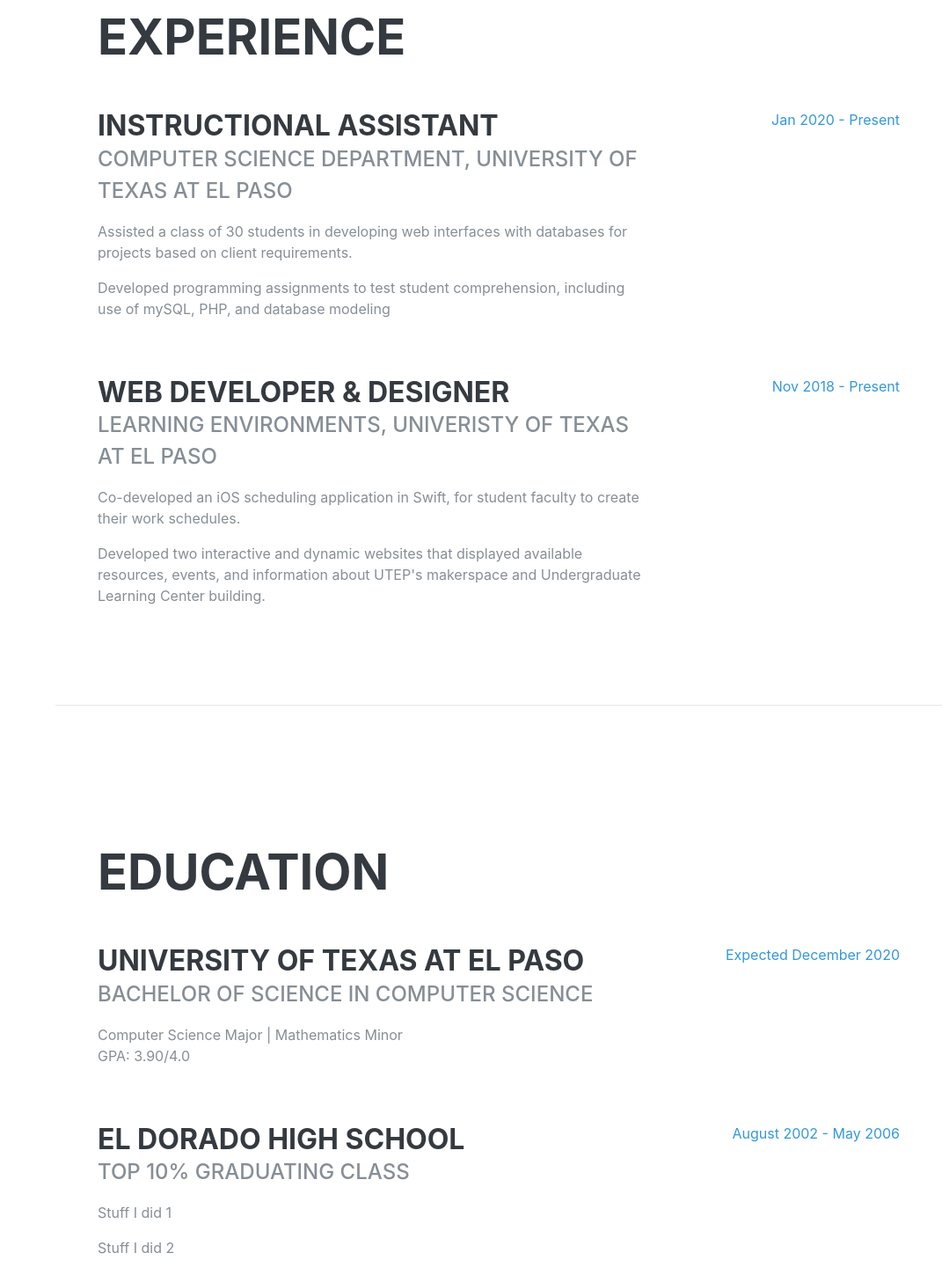
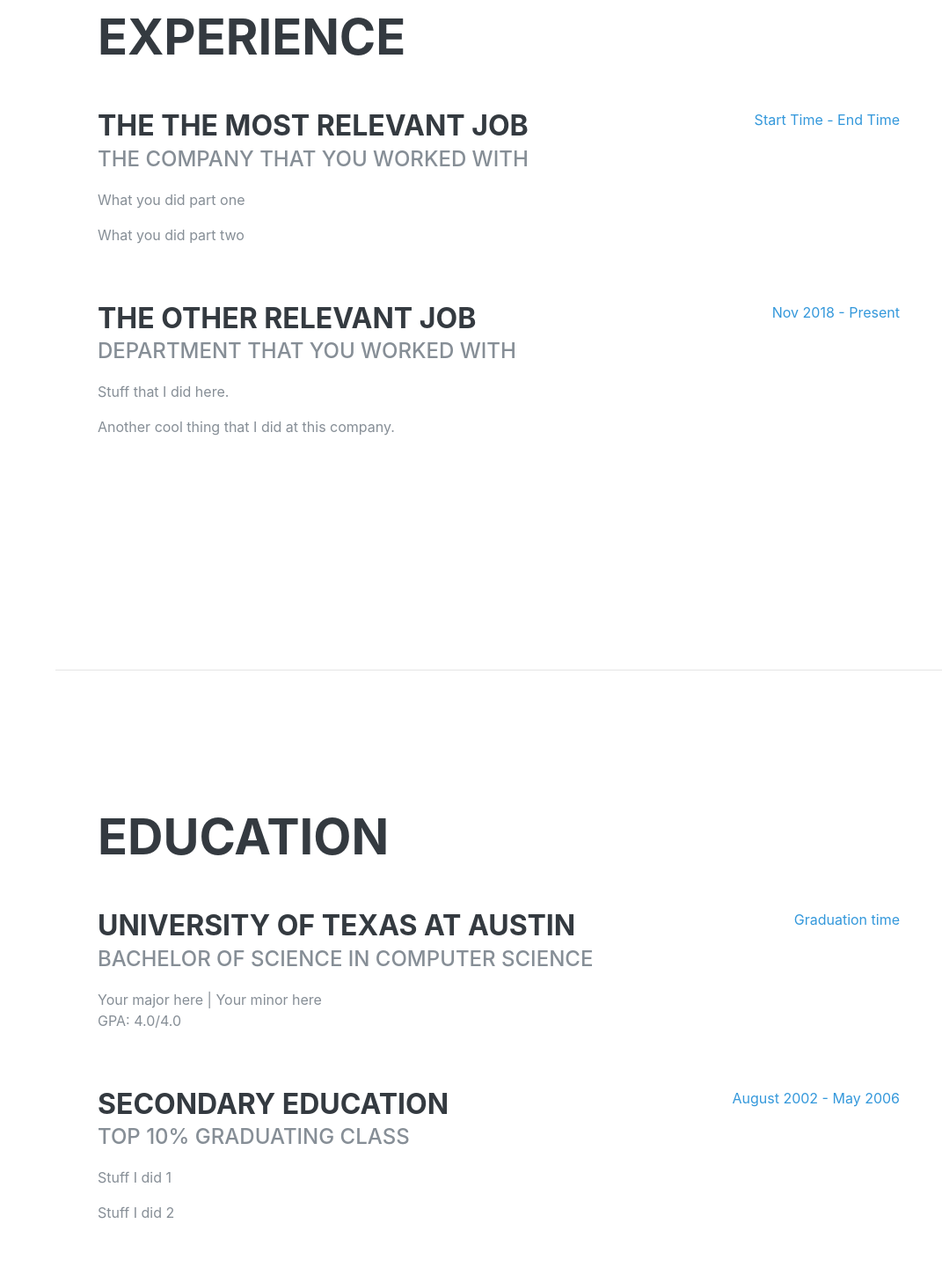
Before and after one commit to KevinApodaca/GAIA-Portfolio-Workshop, a plain HTML site: page index.html in a window 1280 px wide. Shown: the part 840-2289 px from the top of the page at 88% size, without its empty margins (209-1280 px from the left). Drawn offline with Linux system fonts and the light colour scheme; a script that the page names is missing; a web font is replaced by a local one.

Commit message:
made more general for users

```diff
--- a/index.html
+++ b/index.html
@@ -64,10 +64,10 @@
         <h1 class="mb-0">Kevin
           <span class="text-primary">Apodaca</span>
         </h1>
-        <div class="subheading mb-5">(915) 701-6665 ·
-          <a href="mailto:kevin.apodaca7@gmail.com">kevin.apodaca7@gmail.com</a>
+        <div class="subheading mb-5">Your phone number here·
+          <a href="mailto:email@email">Your email here</a>
         </div>
-        <p class="lead mb-5">Hello! I’m Kevin Apodaca. I am a computer science student at the University of Texas at El Paso with a focus on Software Development. I am interested in Machine Learning, Mathematics, and Data Analytics.</p>
+        <p class="lead mb-5">Hello! This is the description of the website that you are going to be changing.</p>
         <div class="social-icons">
           <a href="#">
             <i class="fab fa-linkedin-in"></i>
@@ -94,22 +94,22 @@
 
         <div class="resume-item d-flex flex-column flex-md-row justify-content-between mb-5">
           <div class="resume-content">
-            <h3 class="mb-0">Instructional Assistant</h3>
-            <div class="subheading mb-3">Computer Science Department, University of Texas at El Paso</div>
-            <p>Assisted a class of 30 students in developing web interfaces with databases for projects based on client requirements.</p>
-            <p>Developed programming assignments to test student comprehension, including use of mySQL, PHP, and database modeling</p>
+            <h3 class="mb-0">The the most relevant job</h3>
+            <div class="subheading mb-3">The company that you worked with</div>
+            <p>What you did part one</p>
+            <p>What you did part two</p>
           </div>
           <div class="resume-date text-md-right">
-            <span class="text-primary">Jan 2020 - Present</span>
+            <span class="text-primary">Start Time - End Time</span>
           </div>
         </div>
 
         <div class="resume-item d-flex flex-column flex-md-row justify-content-between mb-5">
           <div class="resume-content">
-            <h3 class="mb-0">Web Developer & Designer</h3>
-            <div class="subheading mb-3">Learning Environments, Univeristy of Texas at El Paso</div>
-            <p>Co-developed an iOS scheduling application in Swift, for student faculty to create their work schedules.</p>
-            <p>Developed two interactive and dynamic websites that displayed available resources, events, and information about UTEP's makerspace and Undergraduate Learning Center building.</p>
+            <h3 class="mb-0">The other relevant job</h3>
+            <div class="subheading mb-3">Department that you worked with</div>
+            <p>Stuff that I did here.</p>
+            <p>Another cool thing that I did at this company.</p>
           </div>
           <div class="resume-date text-md-right">
             <span class="text-primary">Nov 2018 - Present</span>
@@ -129,19 +129,19 @@
 
         <div class="resume-item d-flex flex-column flex-md-row justify-content-between mb-5">
           <div class="resume-content">
-            <h3 class="mb-0">University of Texas at El Paso</h3>
+            <h3 class="mb-0">University of Texas at Austin</h3>
             <div class="subheading mb-3">Bachelor of Science in Computer Science</div>
-            <div>Computer Science Major | Mathematics Minor</div>
-            <p>GPA: 3.90/4.0</p>
+            <div>Your major here | Your minor here</div>
+            <p>GPA: 4.0/4.0</p>
           </div>
           <div class="resume-date text-md-right">
-            <span class="text-primary">Expected December 2020</span>
+            <span class="text-primary">Graduation time</span>
           </div>
         </div>
 
         <div class="resume-item d-flex flex-column flex-md-row justify-content-between">
           <div class="resume-content">
-            <h3 class="mb-0">El Dorado High School</h3>
+            <h3 class="mb-0">Secondary education</h3>
             <div class="subheading mb-3">Top 10% Graduating Class</div>
             <p>Stuff I did 1</p>
             <p>Stuff I did 2</p>
@@ -207,13 +207,13 @@
         <ul class="fa-ul mb-0">
           <li>
             <i class="fa-li fa fa-trophy text-warning"></i>
-            Dean's List for seven consecutive semesters (2016 to present).</li>
+            Best person of the year.</li>
           <li>
             <i class="fa-li fa fa-trophy text-warning"></i>
-            Received Miner Grant Scholarship which is awarded to promising students.</li>
+            The presidential scholarship of awesomeness</li>
           <li>
             <i class="fa-li fa fa-trophy text-warning"></i>
-            Awarded STAARS Scholarship three consecutive semesters.</li>
+            The MIT award for super cool people.</li>
         </ul>
       </div>
     </section>
```
